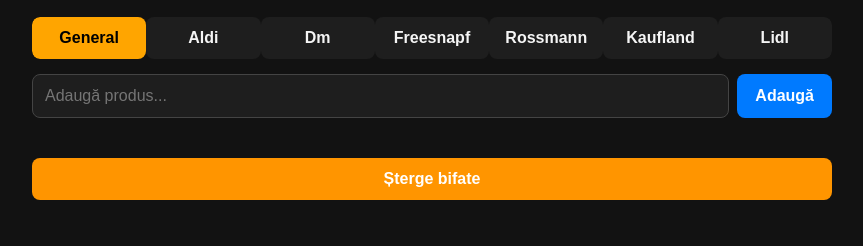
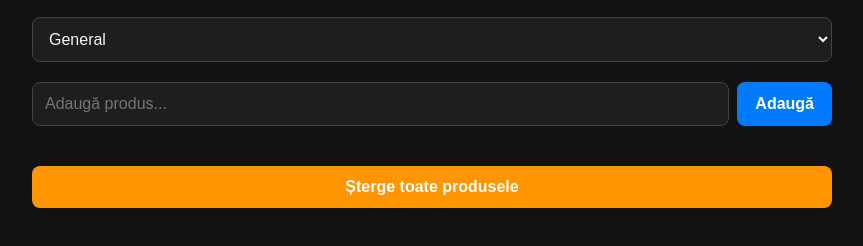
Before and after one commit to ruben-24/Lista-cumparaturi, a website with bundled scripts: page public/index.html in a window 1280 px wide. Shown: the part 76-322 px from the top of the page, without its empty margins (208-1071 px from the left). Built offline with nearby package versions, Linux system fonts and the light colour scheme.

Commit message:
Update index.html

```diff
--- a/public/index.html
+++ b/public/index.html
@@ -22,26 +22,17 @@
     margin-bottom: 20px;
   }
 
-  /* TABURI */
-  .tabs {
-    display: flex;
-    margin-bottom: 15px;
+  /* Burger select */
+  #magazinSelect {
+    width: 100%;
+    padding: 12px;
+    font-size: 1em;
     border-radius: 8px;
-    overflow: hidden;
-  }
-  .tab-button {
-    flex: 1;
-    padding: 12px;
+    border: 1px solid #444;
     background: #1e1e1e;
     color: #f5f5f5;
-    border: none;
+    margin-bottom: 20px;
     cursor: pointer;
-    font-weight: bold;
-    font-size: 1em;
-  }
-  .tab-button.active {
-    background: #ffa500;
-    color: #000;
   }
 
   form {
@@ -111,18 +102,17 @@
   }
   .categorie-card li:last-child { border-bottom: none; }
 
-  .btn-del, .btn-edit {
+  .btn-del {
     margin-left: 6px;
     padding: 5px 10px;
     font-size: 0.8em;
     border: none;
     border-radius: 6px;
     cursor: pointer;
+    background: #ff3b30;
+    color: white;
   }
-  .btn-del { background: #ff3b30; color: white; }
-  .btn-edit { background: #34c759; color: white; }
   .btn-del:hover { background: #d32f2f; }
-  .btn-edit:hover { background: #2e8b57; }
 
   #clearChecked {
     margin-top: 20px;
@@ -143,7 +133,7 @@
   @media (max-width: 600px) {
     h1 { font-size: 1.5em; }
     .categorie-card li { font-size: 1em; }
-    button, input[type="text"] { font-size: 1em; }
+    button, input[type="text"], select { font-size: 1em; }
   }
 </style>
 </head>
@@ -151,16 +141,16 @@
 
 <h1>Lista de cumpărături</h1>
 
-<!-- TABURI -->
-<div class="tabs">
-  <button class="tab-button active" onclick="switchTab('general')">General</button>
-  <button class="tab-button" onclick="switchTab('aldi')">Aldi</button>
-  <button class="tab-button" onclick="switchTab('dm')">Dm</button>
-  <button class="tab-button" onclick="switchTab('freesnapf')">Freesnapf</button>
-  <button class="tab-button" onclick="switchTab('rossmann')">Rossmann</button>
-  <button class="tab-button" onclick="switchTab('kaufland')">Kaufland</button>
-  <button class="tab-button" onclick="switchTab('lidl')">Lidl</button>
-</div>
+<!-- Burger select -->
+<select id="magazinSelect">
+  <option value="general">General</option>
+  <option value="aldi">Aldi</option>
+  <option value="dm">Dm</option>
+  <option value="freesnapf">Freesnapf</option>
+  <option value="rossmann">Rossmann</option>
+  <option value="kaufland">Kaufland</option>
+  <option value="lidl">Lidl</option>
+</select>
 
 <form id="formProdus">
   <input type="text" id="inputProdus" placeholder="Adaugă produs..." required>
@@ -170,16 +160,16 @@
 <div id="msgStatus"></div>
 
 <!-- LISTE -->
-<div id="general" class="shop active">
-  <div id="lista"></div>
-</div>
-<div id="lidl" class="shop">
-  <div id="lista-lidl"></div>
-</div>
+<div id="general" class="shop active"><div id="lista-general"></div></div>
+<div id="aldi" class="shop"><div id="lista-aldi"></div></div>
+<div id="dm" class="shop"><div id="lista-dm"></div></div>
+<div id="freesnapf" class="shop"><div id="lista-freesnapf"></div></div>
+<div id="rossmann" class="shop"><div id="lista-rossmann"></div></div>
+<div id="kaufland" class="shop"><div id="lista-kaufland"></div></div>
+<div id="lidl" class="shop"><div id="lista-lidl"></div></div>
 
-<button id="clearChecked">Șterge bifate</button>
+<button id="clearChecked">Șterge toate produsele</button>
 
-<!-- Scriptul aplicației -->
 <script type="module" src="app.js" defer></script>
 </body>
 </html>
```
